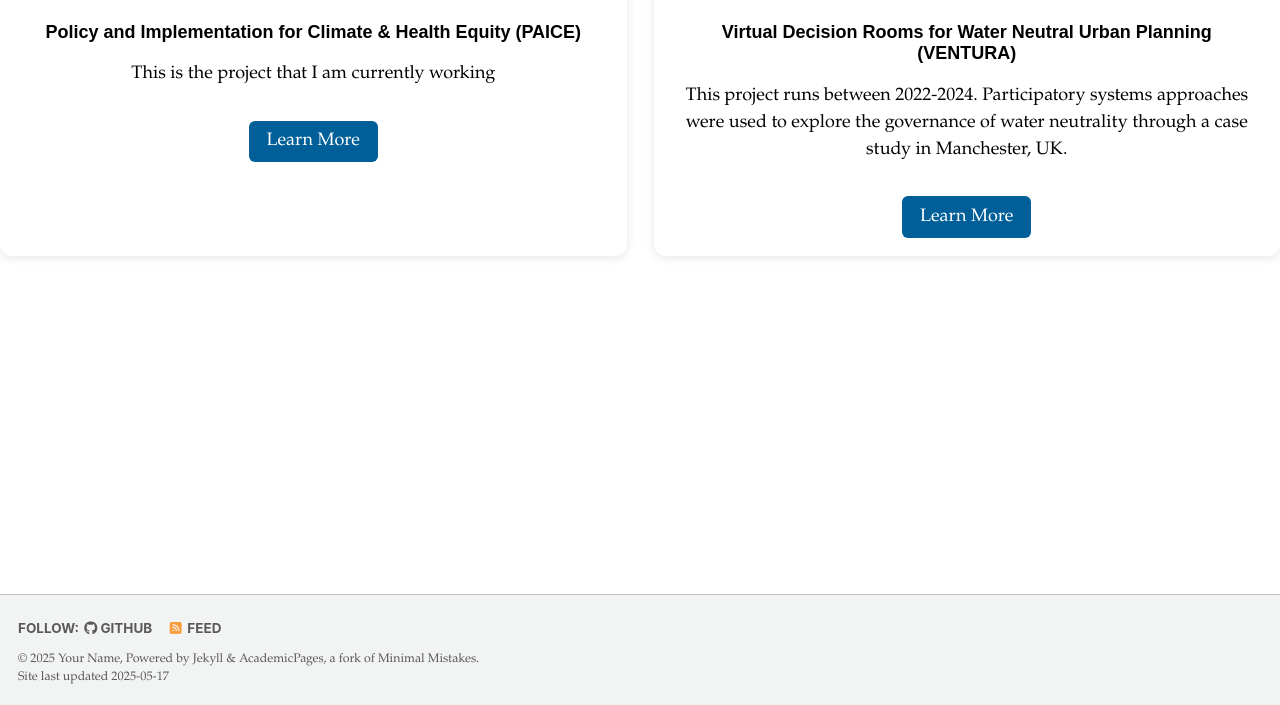
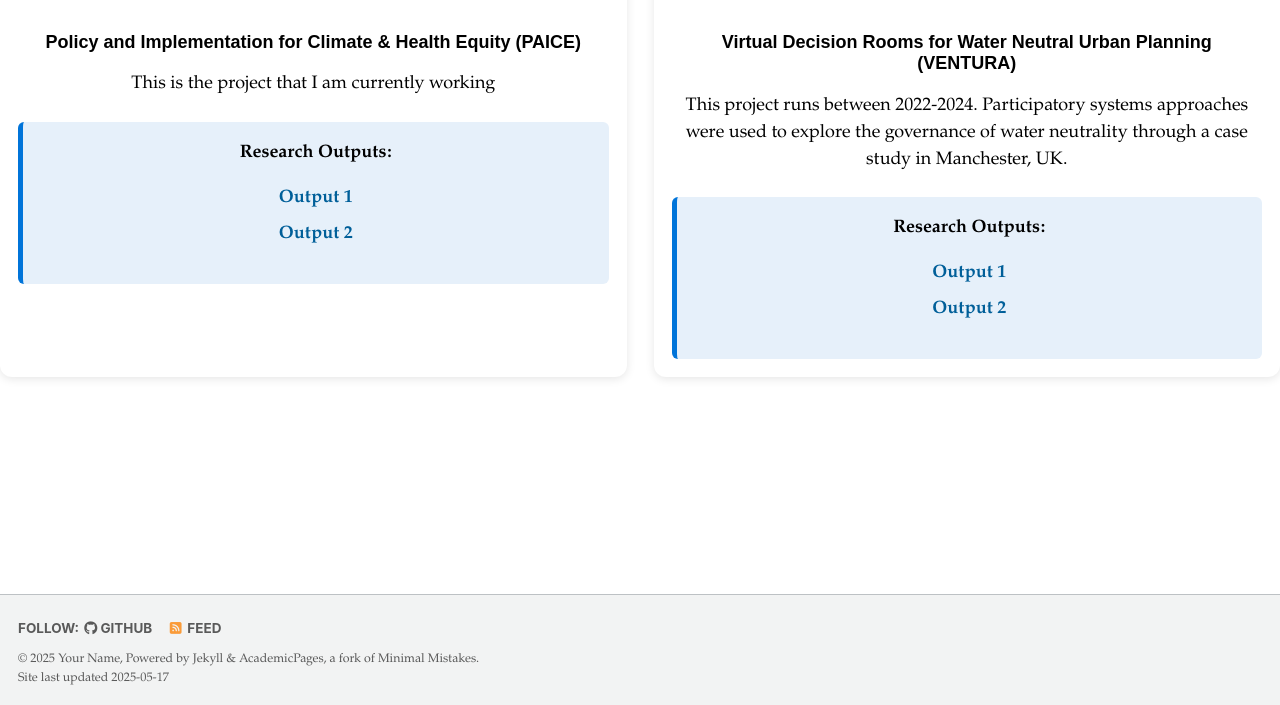
Before and after one commit to kokozhou/kokozhou.github.io, a Jekyll site: the page built from _pages/portfolio.html, in a window 1280 px wide and 998 px high, cut to the strip 293-998 px from the top of the window. Built offline with Jekyll 4.4.1, drawn with Linux system fonts in a browser that asks for light colours.

Commit message:
Update portfolio-grid.html

```diff
--- a/_layouts/portfolio-grid.html
+++ b/_layouts/portfolio-grid.html
@@ -13,7 +13,17 @@ layout: default
       <div class="portfolio-info">
         <h3>{{ project.title }}</h3>
         <p>{{ project.excerpt }}</p>
-        <a href="{{ project.url | relative_url }}" class="portfolio-link">Learn More</a>
+
+        {% if project.researchoutputs %}
+          <div class="blue-box">
+            <strong>Research Outputs:</strong>
+            <ul>
+              {% for output in project.researchoutputs %}
+                <li><a href="{{ output.url }}">{{ output.title }}</a></li>
+              {% endfor %}
+            </ul>
+          </div>
+        {% endif %}
       </div>
     </div>
   {% endfor %}
@@ -22,7 +32,7 @@ layout: default
 <style>
 .portfolio-grid {
   display: grid;
-  grid-template-columns: repeat(auto-fit, minmax(250px, 1fr));
+  grid-template-columns: repeat(auto-fit, minmax(300px, 1fr));
   gap: 1.5rem;
 }
 .portfolio-card {
@@ -34,20 +44,30 @@ layout: default
 }
 .portfolio-image {
   width: 100%;
-  height: 150px;
+  height: 160px;
   object-fit: cover;
   border-radius: 8px;
 }
-.portfolio-link {
-  display: inline-block;
-  margin-top: 0.5rem;
-  padding: 0.4em 1em;
-  background: #005f99;
-  color: #fff;
-  text-decoration: none;
+.blue-box {
+  background: #e6f0fa;
+  border-left: 5px solid #0074d9;
+  padding: 1rem;
+  margin-top: 1rem;
   border-radius: 6px;
 }
-.portfolio-link:hover {
-  background: #003f66;
+.blue-box ul {
+  list-style: none;
+  padding-left: 0;
+}
+.blue-box li {
+  margin-bottom: 0.5rem;
+}
+.blue-box a {
+  color: #005f99;
+  text-decoration: none;
+  font-weight: bold;
+}
+.blue-box a:hover {
+  text-decoration: underline;
 }
 </style>
```
